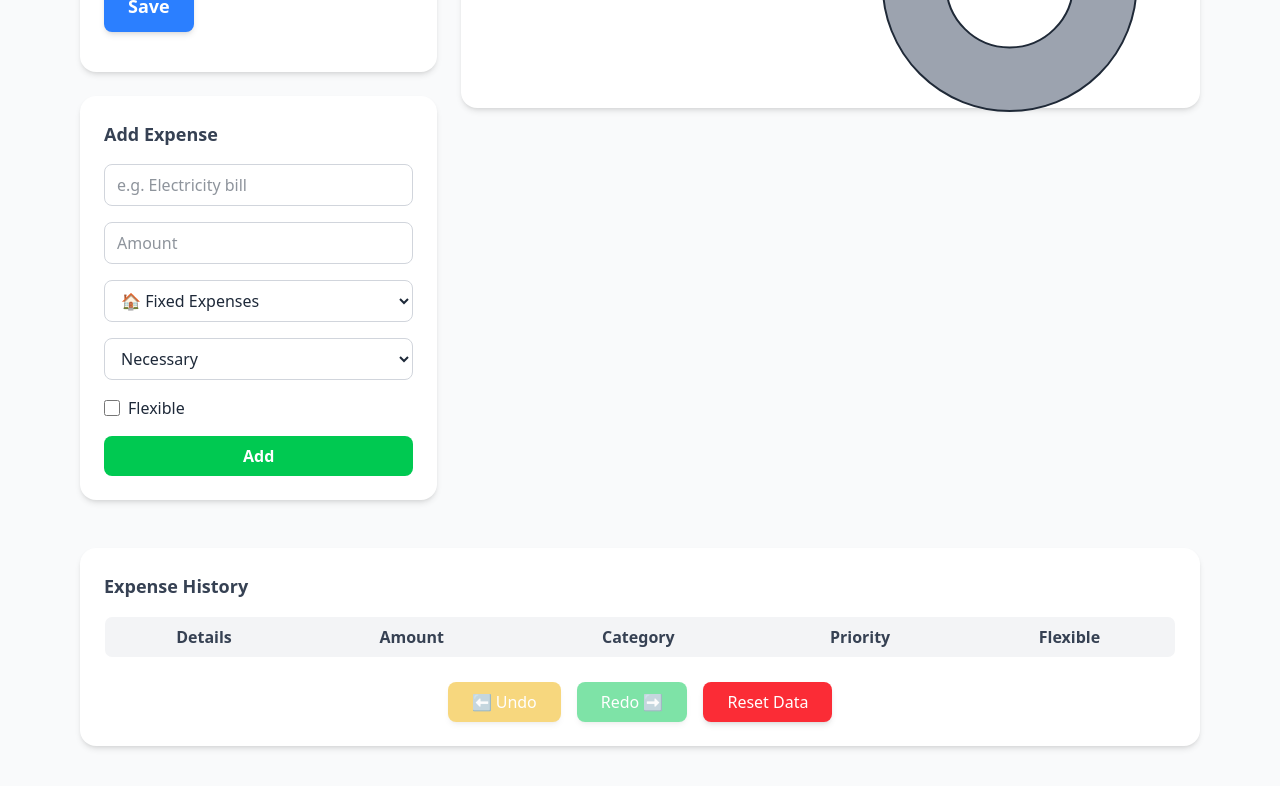
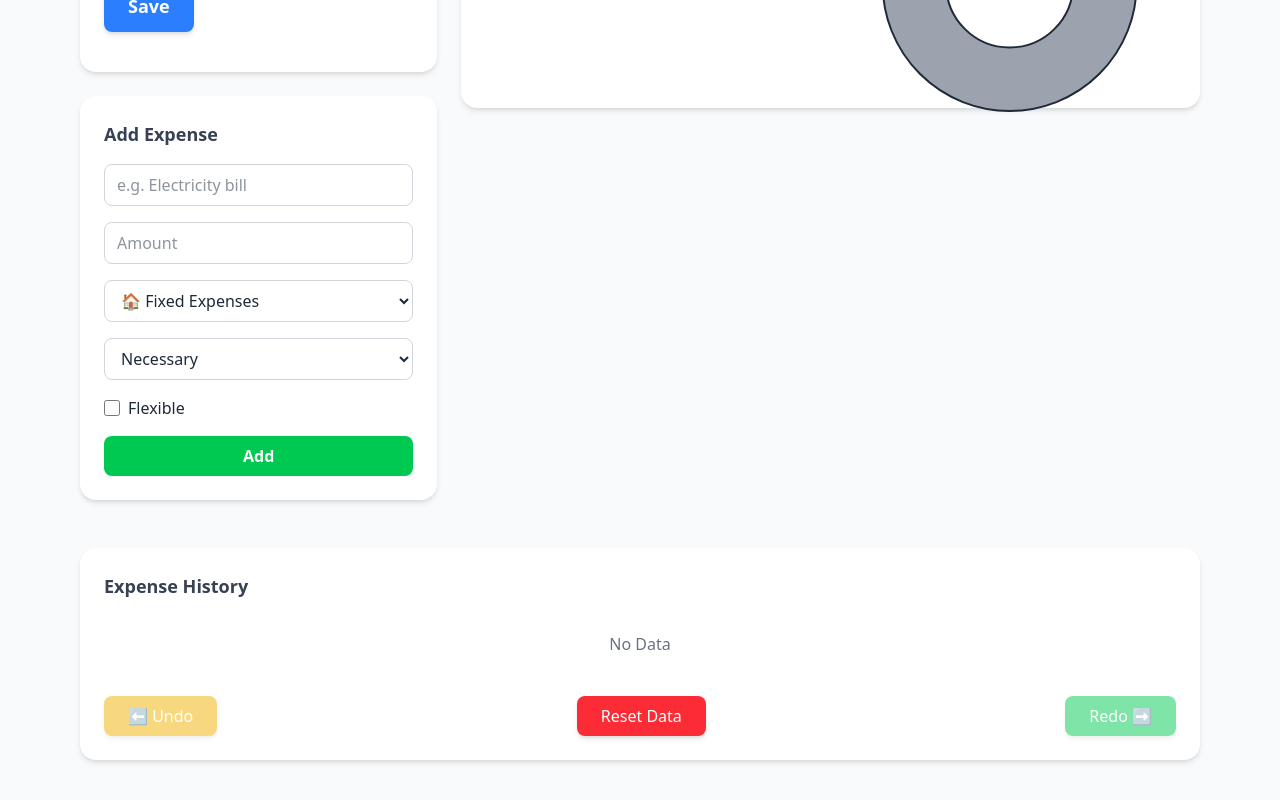
Before and after one commit to thee-banda/personal-finance-app, a React (Vite) app in the folder frontend/: page /personal-finance-app/dashboard in a window 1280 px wide. Shown: the part 450-1250 px from the top of the page. Built offline with nearby package versions, Linux system fonts and the light colour scheme.

Commit message:
feat(ui): add undo/redo functionality with left-right button layout

```diff
--- a/frontend/src/App.jsx
+++ b/frontend/src/App.jsx
@@ -37,7 +37,7 @@ function App() {
   const saveHistory = () => {
     setHistory((prev) => [
       ...prev,
-      { income, target, expenses: [...expenses] }, // ✅ clone expenses
+      { income, target, expenses: [...expenses] },
     ]);
     setRedoStack([]); // reset redo เมื่อมีการเปลี่ยนใหม่
   };
@@ -143,32 +143,35 @@ function App() {
           </h2>
           <ExpenseTable expenses={expenses} />
 
-          {/* Action Buttons (อยู่ในการ์ดเดียวกัน) */}
-          <div className="flex flex-wrap justify-center gap-4 mt-6">
+          {/* Action Buttons */}
+          <div className="flex items-center justify-between mt-6">
+            {/* Undo (ซ้าย) */}
             <button
               onClick={handleUndo}
               disabled={history.length === 0}
               className="px-6 py-2 rounded-lg font-medium shadow-md transition
-                       bg-yellow-500 hover:bg-yellow-600 disabled:opacity-50 text-white"
+                         bg-yellow-500 hover:bg-yellow-600 disabled:opacity-50 text-white"
             >
               ⬅️ Undo
             </button>
 
+            {/* Reset (กลาง) */}
+            <button
+              onClick={handleReset}
+              className="px-6 py-2 rounded-lg font-medium shadow-md transition
+                         bg-red-500 hover:bg-red-600 text-white"
+            >
+              Reset Data
+            </button>
+
+            {/* Redo (ขวา) */}
             <button
               onClick={handleRedo}
               disabled={redoStack.length === 0}
               className="px-6 py-2 rounded-lg font-medium shadow-md transition
-                       bg-green-500 hover:bg-green-600 disabled:opacity-50 text-white"
+                         bg-green-500 hover:bg-green-600 disabled:opacity-50 text-white"
             >
               Redo ➡️
-            </button>
-
-            <button
-              onClick={handleReset}
-              className="px-6 py-2 rounded-lg font-medium shadow-md transition
-                       bg-red-500 hover:bg-red-600 text-white"
-            >
-              Reset Data
             </button>
           </div>
         </div>
--- a/frontend/src/components/ExpenseTable.jsx
+++ b/frontend/src/components/ExpenseTable.jsx
@@ -1,7 +1,15 @@
 import { useI18n } from "../i18n.jsx";
 
-function ExpenseTable({ expenses }) {
+function ExpenseTable({ expenses, onDeleteExpense }) {
   const { t } = useI18n();
+
+  if (!expenses.length) {
+    return (
+      <p className="text-center text-gray-500 dark:text-gray-400 py-4">
+        {t.noData}
+      </p>
+    );
+  }
 
   return (
     <table className="w-full text-xs sm:text-sm md:text-base border border-gray-200 dark:border-gray-700 rounded-lg overflow-hidden">
@@ -12,21 +20,35 @@ function ExpenseTable({ expenses }) {
           <th className="px-2 sm:px-4 py-2">{t.category}</th>
           <th className="px-2 sm:px-4 py-2">{t.priority}</th>
           <th className="px-2 sm:px-4 py-2">{t.flexible}</th>
+          <th className="px-2 sm:px-4 py-2 text-center">Action</th>
         </tr>
       </thead>
       <tbody>
         {expenses.map((e, i) => (
-          <tr key={i} className="hover:bg-gray-50 dark:hover:bg-gray-700">
+          <tr
+            key={i}
+            className="hover:bg-gray-50 dark:hover:bg-gray-700 border-t dark:border-gray-600"
+          >
             <td className="px-2 sm:px-4 py-2">{e.desc}</td>
-            <td className="px-2 sm:px-4 py-2">{e.amount} {t.currency}</td>
+            <td className="px-2 sm:px-4 py-2">
+              {e.amount} {t.currency}
+            </td>
             <td className="px-2 sm:px-4 py-2">{e.category}</td>
             <td className="px-2 sm:px-4 py-2">{e.priority}</td>
             <td className="px-2 sm:px-4 py-2">{e.flexible ? "✅" : "❌"}</td>
+            <td className="px-2 sm:px-4 py-2 text-center">
+              <button
+                onClick={() => onDeleteExpense(i)}
+                className="p-2 rounded-lg text-red-500 hover:text-white hover:bg-red-500 transition-colors duration-200"
+                title={t.delete || "Delete"}
+              >
+                🗑
+              </button>
+            </td>
           </tr>
         ))}
       </tbody>
     </table>
-
   );
 }
 
```
